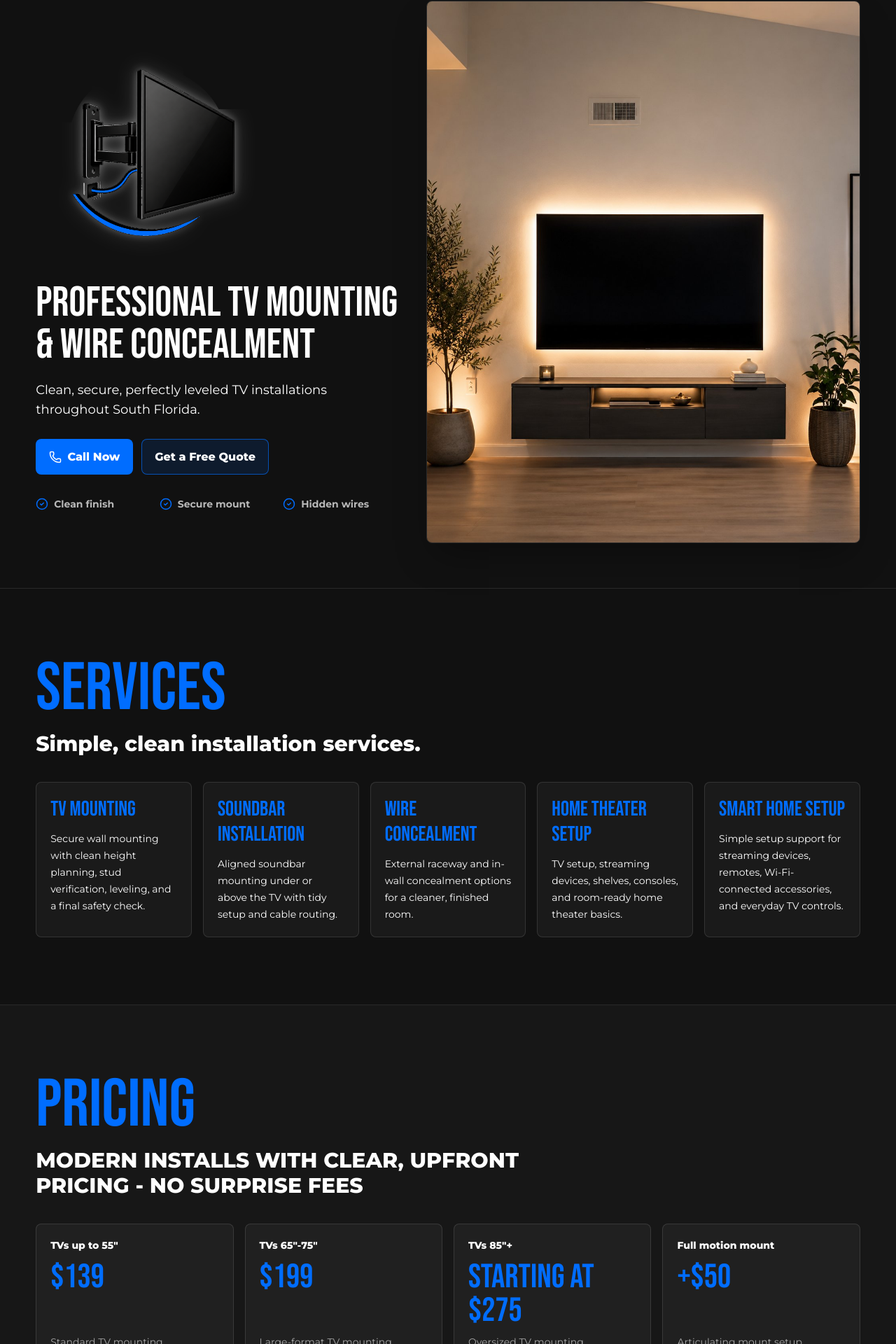
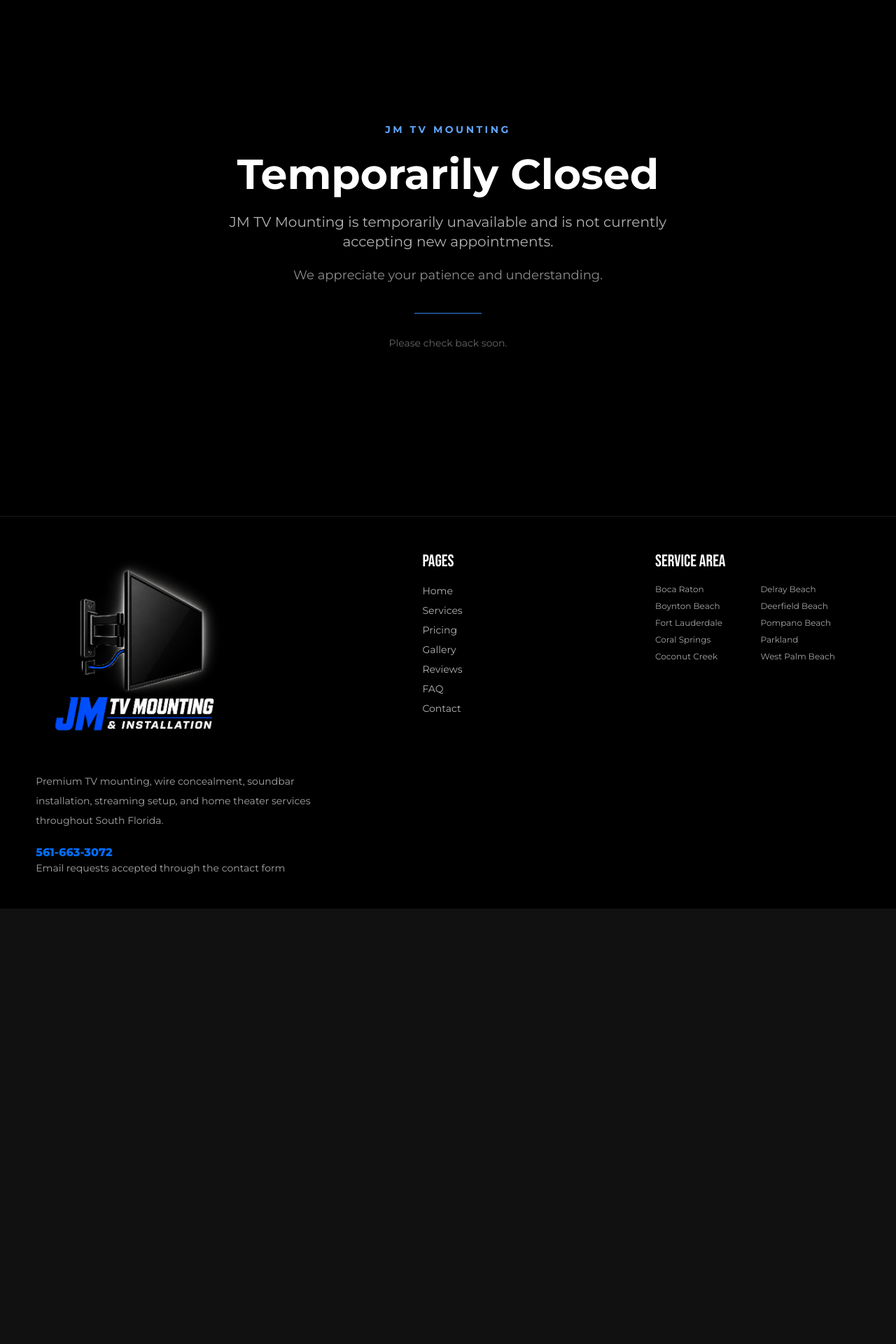
Before and after one commit to Jmch386/jm-tv-mounting-website, a Next.js app: page / in a window 1280 px wide. Shown: the part 136-2056 px from the top of the page at 70% size. After the commit the page ends 1434 px from the top, so only its background shows below. Built offline with nearby package versions, Linux system fonts and the light colour scheme.

Commit message:
Temporarily close website

```diff
--- a/app/page.tsx
+++ b/app/page.tsx
@@ -1,134 +1,30 @@
-import Image from "next/image";
-import Link from "next/link";
-import { CheckCircle2, Mail, MessageSquare, Phone, Star } from "lucide-react";
-import { CallNowButton } from "@/components/CallNowButton";
-import { HeroBrandVideo } from "@/components/HeroBrandVideo";
-import { HeroInstallImage } from "@/components/HeroInstallImage";
-import { QuoteForm } from "@/components/QuoteForm";
-import { Section } from "@/components/Section";
-import { TextUsButton } from "@/components/TextUsButton";
-import { brand, faqs, gallery, pricing, serviceDetails, testimonials } from "@/lib/content";
+export default function HomePage() {
+  return (
+    <main className="min-h-screen bg-black text-white flex items-center justify-center px-6">
+      <div className="max-w-2xl text-center">
+        <div className="mb-6 text-sm font-bold uppercase tracking-[0.25em] text-blue-400">
+          JM TV Mounting
+        </div>
 
-export default function HomePage() {
-  const faqSchema = {
-    "@context": "https://schema.org",
-    "@type": "FAQPage",
-    mainEntity: faqs.map((faq) => ({
-      "@type": "Question",
-      name: faq.question,
-      acceptedAnswer: {
-        "@type": "Answer",
-        text: faq.answer
-      }
-    }))
-  };
+        <h1 className="text-4xl md:text-6xl font-bold mb-6">
+          Temporarily Closed
+        </h1>
 
-  return (
-    <>
-      <script type="application/ld+json" dangerouslySetInnerHTML={{ __html: JSON.stringify(faqSchema) }} />
-      <section className="border-b border-white/10 bg-ink">
-        <div className="container-px mx-auto grid max-w-7xl items-center gap-8 py-8 pb-12 md:gap-10 md:py-16 lg:grid-cols-[minmax(0,1fr)_minmax(420px,560px)] xl:grid-cols-[minmax(0,1fr)_minmax(500px,620px)]">
-          <div className="order-1 mx-auto max-w-3xl text-center md:mx-0 md:text-left">
-            <HeroBrandVideo />
-            <h1 className="headline text-4xl text-white sm:text-5xl md:text-6xl">
-              Professional TV Mounting & Wire Concealment
-            </h1>
-            <p className="mx-auto mt-5 max-w-2xl text-base leading-7 text-white/72 md:mx-0 md:text-lg">
-              Clean, secure, perfectly leveled TV installations throughout South Florida.
-            </p>
-            <div className="mt-7 flex flex-col justify-center gap-3 sm:flex-row md:justify-start">
-              <CallNowButton className="btn-primary" />
-              <a href="#quote" className="btn-secondary">Get a Free Quote</a>
-            </div>
-            <div className="mt-8 grid gap-3 text-sm font-bold text-white/70 sm:grid-cols-3">
-              <span className="flex items-center justify-center gap-2 md:justify-start"><CheckCircle2 className="text-neon" size={18} /> Clean finish</span>
-              <span className="flex items-center justify-center gap-2 md:justify-start"><CheckCircle2 className="text-neon" size={18} /> Secure mount</span>
-              <span className="flex items-center justify-center gap-2 md:justify-start"><CheckCircle2 className="text-neon" size={18} /> Hidden wires</span>
-            </div>
-          </div>
-          <div className="order-2 lg:order-2">
-            <HeroInstallImage />
-          </div>
-        </div>
-      </section>
+        <p className="text-lg md:text-xl text-white/70 leading-8">
+          JM TV Mounting is temporarily unavailable and is not currently
+          accepting new appointments.
+        </p>
 
-      <Section eyebrow="Services" title="Simple, clean installation services.">
-        <div className="grid gap-4 md:grid-cols-2 lg:grid-cols-5">
-          {serviceDetails.map((service) => (
-            <article key={service.title} className="premium-card h-full p-5">
-              <h3 className="font-heading text-3xl text-neon">{service.title}</h3>
-              <p className="mt-3 text-sm leading-6 text-white/68">{service.text}</p>
-            </article>
-          ))}
-        </div>
-      </Section>
+        <p className="mt-5 text-base md:text-lg text-white/55">
+          We appreciate your patience and understanding.
+        </p>
 
-      <section className="section-band">
-        <Section eyebrow="Pricing" title="MODERN INSTALLS WITH CLEAR, UPFRONT PRICING - NO SURPRISE FEES">
-          <div className="grid gap-4 sm:grid-cols-2 lg:grid-cols-4">
-            {pricing.map((item) => (
-              <article key={item.title} className="premium-card flex h-full flex-col p-5">
-                <h3 className="text-sm font-extrabold text-white/72">{item.title}</h3>
-                <p className="mt-3 font-heading text-5xl text-neon">{item.price}</p>
-                <p className="mt-auto pt-2 text-sm leading-6 text-white/60">{item.note}</p>
-              </article>
-            ))}
-          </div>
-        </Section>
-      </section>
+        <div className="mt-10 h-px w-24 mx-auto bg-blue-500" />
 
-      <Section eyebrow="Gallery" title="Recent installs.">
-        <div className="grid gap-4 sm:grid-cols-2 lg:grid-cols-3">
-          {gallery.slice(0, 6).map((item) => (
-            <Link key={`${item.category}-${item.title}`} href="/gallery" className="group overflow-hidden rounded-lg border border-white/10 bg-black/35">
-              <Image src={item.thumb} alt={item.title} width={720} height={960} sizes="(max-width: 640px) 100vw, (max-width: 1024px) 50vw, 33vw" className="aspect-[4/5] w-full object-cover transition duration-200 group-hover:scale-[1.02] sm:aspect-[4/3]" />
-              <div className="p-4">
-                <p className="text-xs font-extrabold uppercase text-neon">{item.category}</p>
-                <p className="mt-1 text-sm text-white/68">{item.title}</p>
-              </div>
-            </Link>
-          ))}
-        </div>
-      </Section>
-
-      <section className="section-band">
-        <Section eyebrow="Reviews" title="Trusted by local homeowners.">
-          <div className="grid gap-4 md:grid-cols-3">
-            {testimonials.map((review) => (
-              <article key={review.name} className="premium-card p-6">
-                <div className="flex gap-1 text-neon" aria-label="Five star review">
-                  {Array.from({ length: 5 }).map((_, index) => <Star key={index} fill="currentColor" size={18} />)}
-                </div>
-                <p className="mt-5 leading-7 text-white/74">&quot;{review.quote}&quot;</p>
-                <p className="mt-5 text-sm font-extrabold text-white">{review.name} - {review.city}</p>
-              </article>
-            ))}
-          </div>
-        </Section>
-      </section>
-
-      <Section id="faq" eyebrow="FAQ" title="TV mounting questions, answered.">
-        <div className="grid gap-4 md:grid-cols-2">
-          {faqs.map((faq) => (
-            <article key={faq.question} className="premium-card p-6">
-              <h3 className="font-heading text-3xl text-neon">{faq.question}</h3>
-              <p className="mt-3 text-sm leading-7 text-white/68">{faq.answer}</p>
-            </article>
-          ))}
-        </div>
-      </Section>
-
-      <Section id="quote" eyebrow="Quote" title="Request a quote.">
-        <QuoteForm />
-      </Section>
-
-      <Section eyebrow="Contact" title="Call, text, or email.">
-        <div className="grid gap-4 md:grid-cols-3">
-          <CallNowButton className="premium-card block p-6"><Phone className="mb-5 text-neon" /><p className="font-bold">Call Now</p><p className="mt-2 text-white/65">{brand.phone}</p></CallNowButton>
-          <TextUsButton className="premium-card block p-6"><MessageSquare className="mb-5 text-neon" /><p className="font-bold">Text Us</p><p className="mt-2 text-white/65">{brand.phone}</p></TextUsButton>
-          <div className="premium-card p-6"><Mail className="mb-5 text-neon" /><p className="font-bold">Email</p><p className="mt-2 text-white/65">{brand.emailText}</p></div>
-        </div>
-      </Section>
-    </>
+        <p className="mt-8 text-sm text-white/40">
+          Please check back soon.
+        </p>
+      </div>
+    </main>
   );
 }
```
